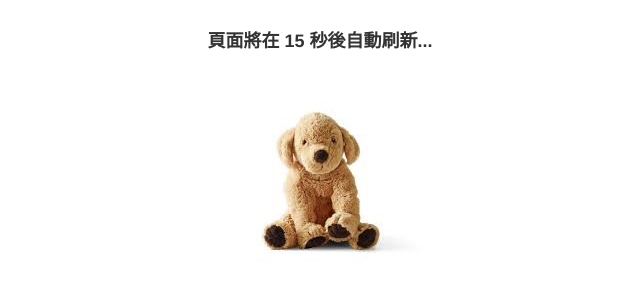
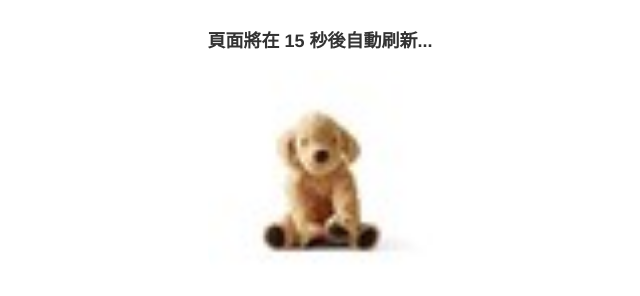
Before and after one commit to Meroy-Cheng/web_hw2, a plain HTML site: page index.html in a window 1280 px wide. Shown: the part 282-578 px from the top of the page, 320-960 px from the left. Drawn offline with Linux system fonts and the light colour scheme.

Commit message:
fix html

```diff
--- a/index.html
+++ b/index.html
@@ -35,7 +35,7 @@
   <p></p>
   <p class="loading-message" id="countdown"></p>
   <div class = "center">
-    <img class = "main" src="dog.jpg" alt = "一隻ikea狗狗">
+    <img class = "main" src="dog.jpg" srcset="dog50.jpg 480w, dog75.jpg 1080w" sizes="50vw" alt = "一隻ikea狗狗">
   </div>
 </div>
 <script src="main.js"></script>
```
Also changed, not shown: dog50.jpg (added), dog75.jpg (added).
